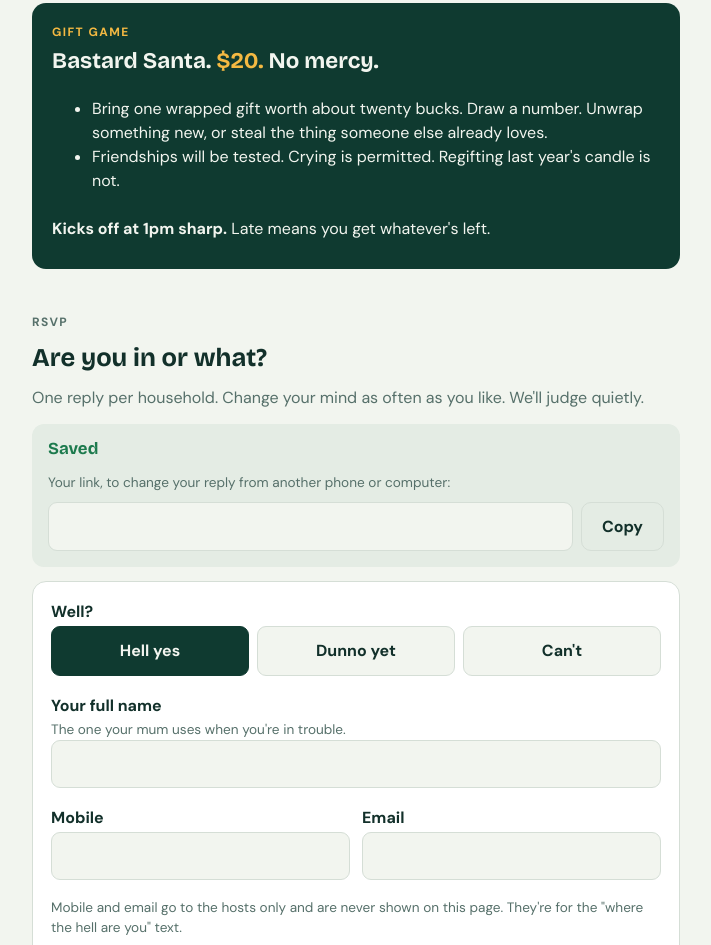
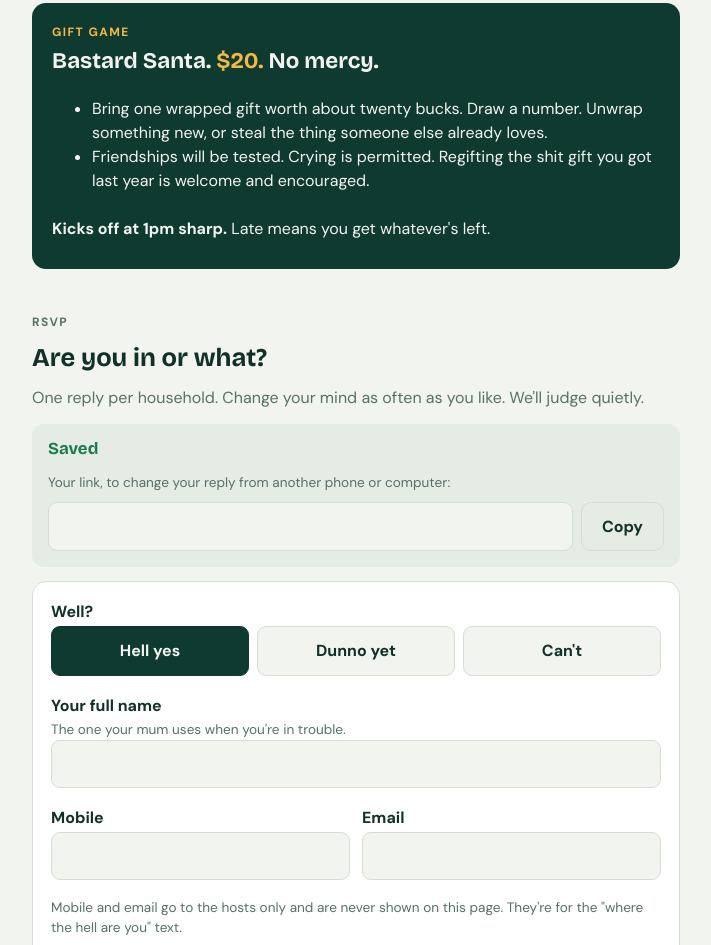
Before and after one commit to jonogibson1/bevson-christmas, a plain HTML site: page index.html in a window 1280 px wide. Shown: the part 1345-2290 px from the top of the page, without its empty margins (284-995 px from the left). Drawn offline with nearby package versions, Linux system fonts and the light colour scheme; no server answers.

Commit message:
Bastard Santa: regifting encouraged
Co-Authored-By: Claude Fable 5.2 <noreply@anthropic.com>

```diff
--- a/index.html
+++ b/index.html
@@ -280,7 +280,7 @@ const API_URL = 'https://script.google.com/macros/s/AKfycbwdqHbJlayajrL1QbkIQzSe
 const DEFAULTS = {
   date:'2026-12-25', hosts:'Jono & Charlotte', rsvp_by:'',
   intro:'', we_provide_food:'', we_provide_drinks:'', please_bring:'', still_needed:'',
-  santa:'Bring one wrapped gift worth about twenty bucks. Draw a number. Unwrap something new, or steal the thing someone else already loves.\nFriendships will be tested. Crying is permitted. Regifting last year\'s candle is not.',
+  santa:'Bring one wrapped gift worth about twenty bucks. Draw a number. Unwrap something new, or steal the thing someone else already loves.\nFriendships will be tested. Crying is permitted. Regifting the shit gift you got last year is welcome and encouraged.',
   parking:'', notes:'', contact:'', playlist_url:''
 };
 const DRINKS = ['Beer','White wine','Red wine','Bubbles','Cider','Spirits / cocktails','Non-alcoholic beer or wine','Soft drink / juice','Water'];
```
